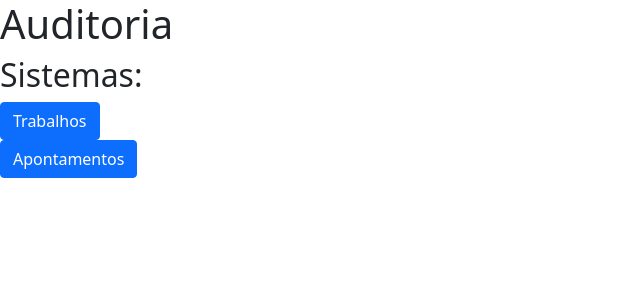
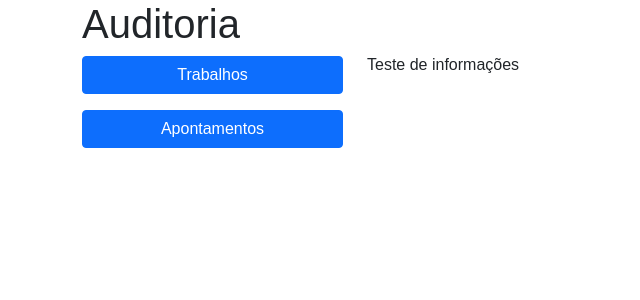
Before and after one commit to LucasFreitas1/auditoria, a React (Create React App) app: page / in a window 1280 px wide. Shown: the top 300 px of the page, without its empty margins (0-640 px from the left). Built offline with nearby package versions, Linux system fonts and the light colour scheme.

Commit message:
Montando layout inicial

```diff
--- a/public/index.html
+++ b/public/index.html
@@ -25,6 +25,12 @@
       Learn how to configure a non-root public URL by running `npm run build`.
     -->
     <title>Sistema Auditoria</title>
+    <link
+  rel="stylesheet"
+  href="https://maxcdn.bootstrapcdn.com/bootstrap/4.3.1/css/bootstrap.min.css"
+  integrity="sha384-ggOyR0iXCbMQv3Xipma34MD+dH/1fQ784/j6cY/iJTQUOhcWr7x9JvoRxT2MZw1T"
+  crossorigin="anonymous"
+/>
   </head>
   <body>
     <noscript>You need to enable JavaScript to run this app.</noscript>
--- a/src/App.js
+++ b/src/App.js
@@ -1,24 +1,39 @@
 import './App.css';
 import 'bootstrap/dist/css/bootstrap.min.css';
 import Button from 'react-bootstrap/Button';
+import Container from 'react-bootstrap/Container';
+import Row from 'react-bootstrap/Row';
+import Col from 'react-bootstrap/Col';
+import { Stack } from 'react-bootstrap';
 
 function App() {
   return (
     <html>
+      <div>
+
+      <Container>
             <h1>
             Auditoria
             </h1>
-        <h2>
-          Sistemas:
-        </h2>
+        <Row>
+         {/* Primeira coluna com botões */}
+          <Col xs={3}>
+            <Stack gap = {3}>
               <Button>
               Trabalhos
               </Button>
-        <br></br>
               <Button>
               Apontamentos
               </Button>
-
+            </Stack>
+          </Col>
+         {/* Segunda coluna com informações relevantes */}
+          <Col xs={6}>
+          Teste de informações
+          </Col>
+        </Row>
+      </Container>
+      </div>
   </html>
 
   );
```
Lines whose indentation alone changed are shown as unchanged.
